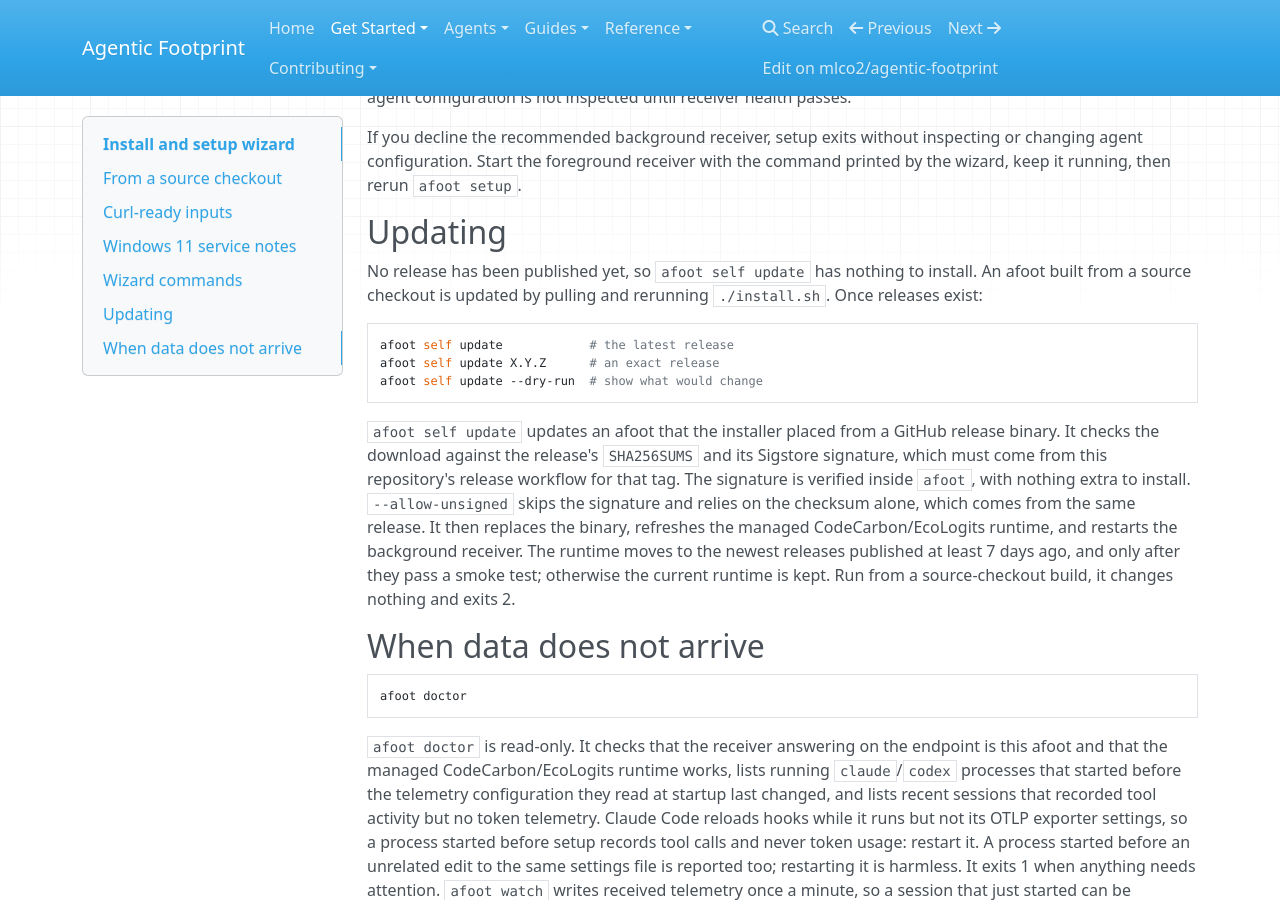
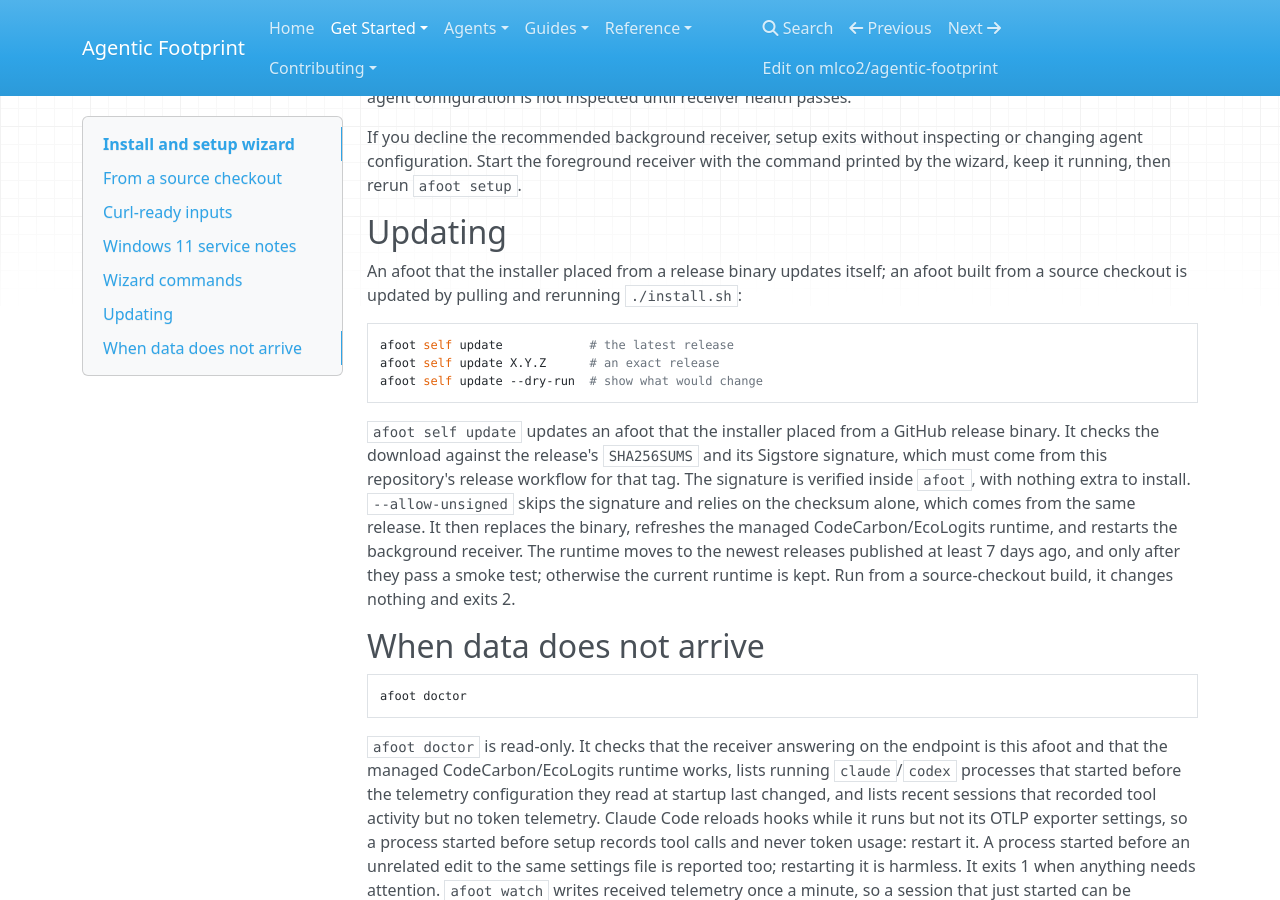
Before and after one commit to mlco2/agentic-footprint, an MkDocs documentation site: the page built from docs/get-started/installation.md, in a window 1280 px wide and 900 px high, scrolled down 2999 px. Built offline with MkDocs 1.6.1, drawn with Linux system fonts in a browser that asks for light colours; nearby versions of some CDN libraries.

Commit message:
chore(release): 0.1.1 (#9)
* chore(release): 0.1.1

* docs: releases are published; the docs no longer say none exists

````diff
--- a/Cargo.toml
+++ b/Cargo.toml
@@ -4,7 +4,7 @@ resolver = "2"
 
 [workspace.package]
 edition = "2021"
-version = "0.1.0"
+version = "0.1.1"
 license = "MIT"
 readme = "README.md"
 rust-version = "1.97"
--- a/docs/get-started/installation.md
+++ b/docs/get-started/installation.md
@@ -167,9 +167,9 @@ the command printed by the wizard, keep it running, then rerun `afoot setup`.
 
 ## Updating
 
-No release has been published yet, so `afoot self update` has nothing to
-install. An afoot built from a source checkout is updated by pulling and
-rerunning `./install.sh`. Once releases exist:
+An afoot that the installer placed from a release binary updates itself; an
+afoot built from a source checkout is updated by pulling and rerunning
+`./install.sh`:
 
 ```sh
 afoot self update            # the latest release
````
Also changed, not shown: docs/contributing/release-process.md (+1 -3 lines), docs/guides/verify-release.md (+0 -3 lines), 1 other file.
